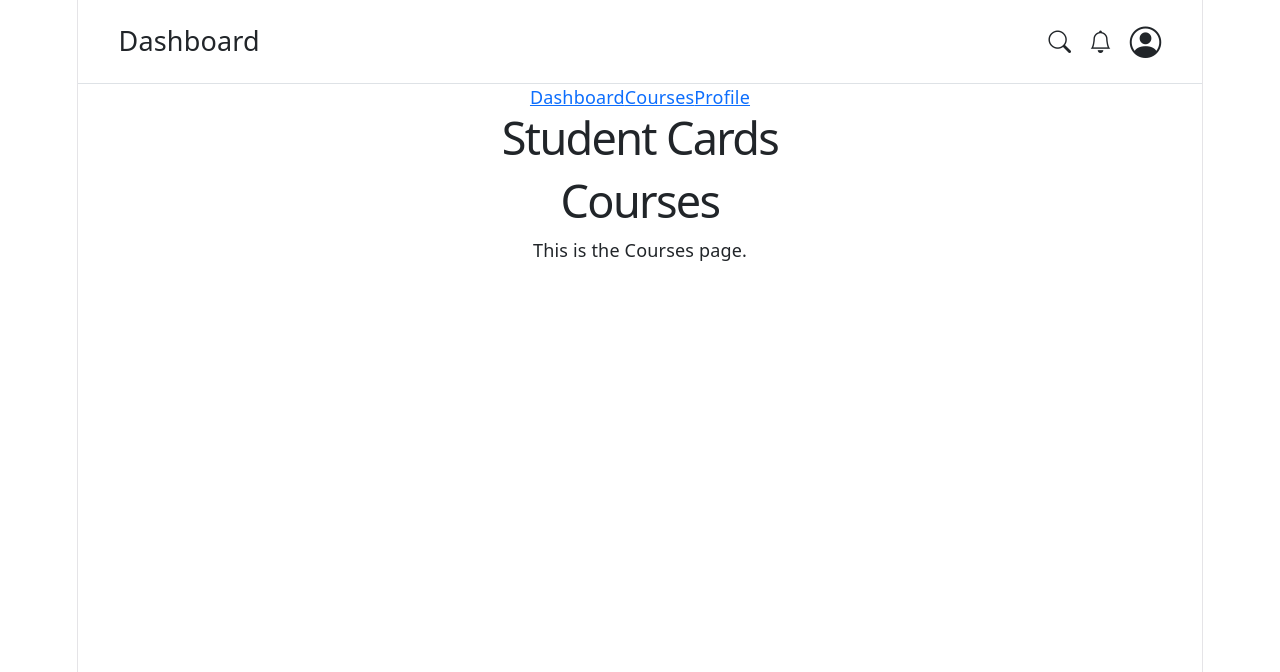
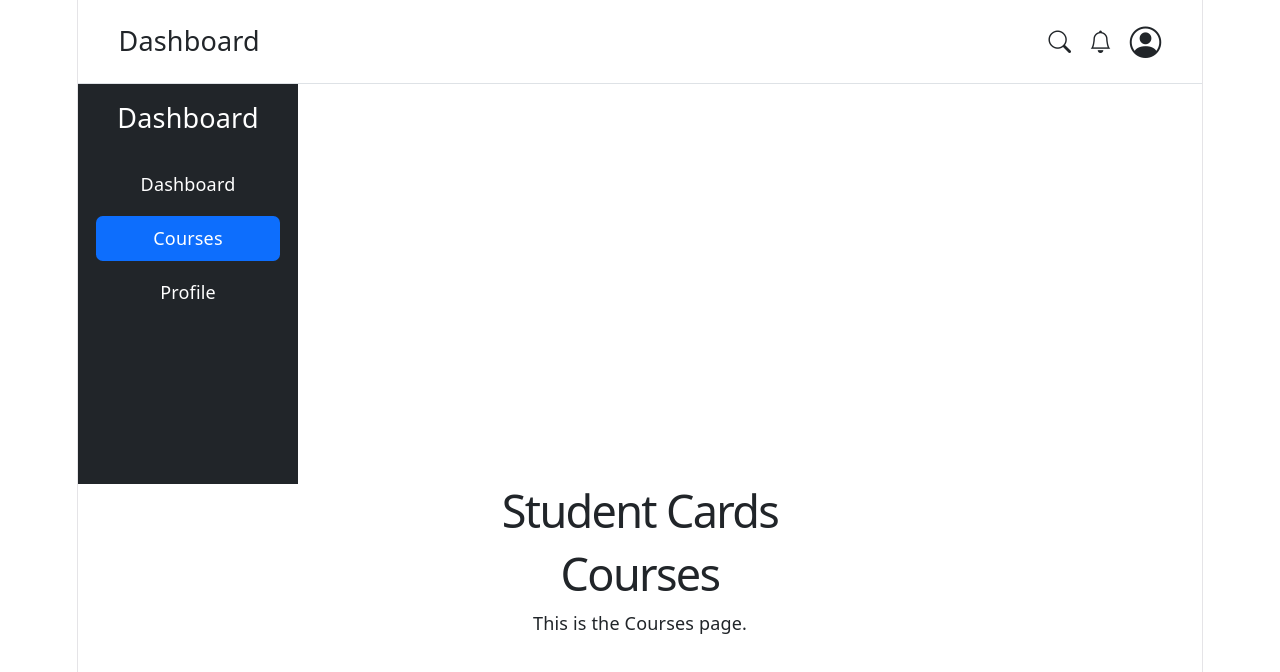
Before and after one commit to saraehrari/Admin-Dashboard, a React (Vite) app in the folder Admin-Dashboard/: page /courses in a window 1280 px wide. Shown: the top 672 px of the page. Built offline with nearby package versions, Linux system fonts and the light colour scheme.

Commit message:
Update Sidbar.jsx

```diff
--- a/Admin-Dashboard/src/Components/Sidbar.jsx
+++ b/Admin-Dashboard/src/Components/Sidbar.jsx
@@ -1,11 +1,49 @@
 import { NavLink } from "react-router-dom";
-export default function Sidbar(){
-    return(
-          <nav>
 
-            <NavLink to ='/' className={({isActive})=> isActive ? 'active' : ""} >Dashboard</NavLink>
-            <NavLink to ='/courses' className={({isActive})=> isActive ? 'active' : ""} >Courses</NavLink>
-            <NavLink to ='/profile' className={({isActive})=> isActive ? 'active' : ""} >Profile</NavLink>
-        </nav>
-    )
+export default function Sidebar() {
+  return (
+    <nav
+      className="bg-dark p-3"
+      style={{
+        width: "220px",
+        height: "400px",
+        flexShrink: 0,
+      }}
+    >
+      <h4 className="text-white mb-4">Dashboard</h4>
+
+      <NavLink
+        to="/"
+        className={({ isActive }) =>
+          `d-block text-decoration-none p-2 mb-2 rounded ${
+            isActive ? "bg-primary text-white" : "text-white"
+          }`
+        }
+      >
+        Dashboard
+      </NavLink>
+
+      <NavLink
+        to="/courses"
+        className={({ isActive }) =>
+          `d-block text-decoration-none p-2 mb-2 rounded ${
+            isActive ? "bg-primary text-white" : "text-white"
+          }`
+        }
+      >
+        Courses
+      </NavLink>
+
+      <NavLink
+        to="/profile"
+        className={({ isActive }) =>
+          `d-block text-decoration-none p-2 mb-2 rounded ${
+            isActive ? "bg-primary text-white" : "text-white"
+          }`
+        }
+      >
+        Profile
+      </NavLink>
+    </nav>
+  );
 }
```
